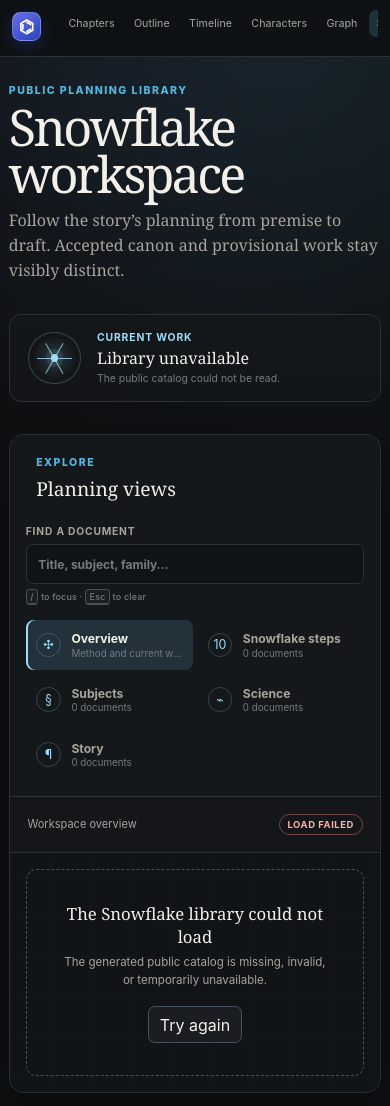
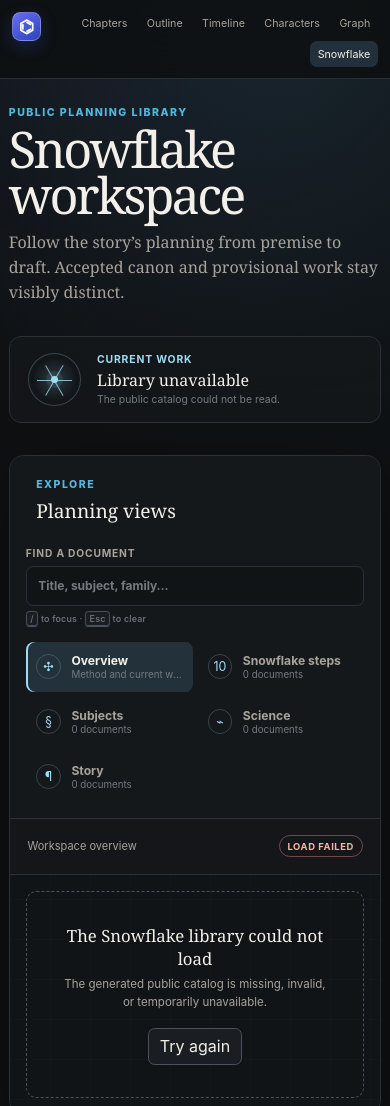
Before and after one commit to JoeMattie/causal-projector, a website: page public/snowflake/index.html in a window 390 px wide. Shown: the top 1106 px of the page. Drawn offline with Linux system fonts and the light colour scheme; no server answers.

Commit message:
Polish custom planning page integration

```diff
--- a/public/outline-graph/outline-graph.css
+++ b/public/outline-graph/outline-graph.css
@@ -930,6 +930,9 @@ h1 {
   }
 
   .site-bar nav {
+    flex-wrap: wrap;
+    justify-content: flex-end;
+    overflow-x: visible;
     padding-bottom: 0.1rem;
   }
 
--- a/public/snowflake/index.html
+++ b/public/snowflake/index.html
@@ -5,7 +5,7 @@
     <meta name="viewport" content="width=device-width, initial-scale=1">
     <meta
       http-equiv="Content-Security-Policy"
-      content="default-src 'self'; connect-src 'self'; img-src 'self' data:; font-src 'self' data:; style-src 'self'; script-src 'self'; object-src 'none'; base-uri 'self'; form-action 'self'"
+      content="default-src 'self'; connect-src 'self'; img-src 'self' data:; font-src 'self' data:; style-src 'self'; script-src 'self'; object-src 'none'; base-uri 'self'; form-action 'self'; frame-src 'none'; worker-src 'none'"
     >
     <meta
       name="description"
--- a/public/snowflake/snowflake.css
+++ b/public/snowflake/snowflake.css
@@ -1625,6 +1625,12 @@ kbd {
     font-size: 0.67rem;
   }
 
+  .site-bar nav {
+    flex-wrap: wrap;
+    justify-content: flex-end;
+    overflow-x: visible;
+  }
+
   main {
     width: min(100% - 1.1rem, 650px);
     padding-top: 1.7rem;
```
Also changed, not shown: public/outline-graph/index.html (+1 -1 lines).
